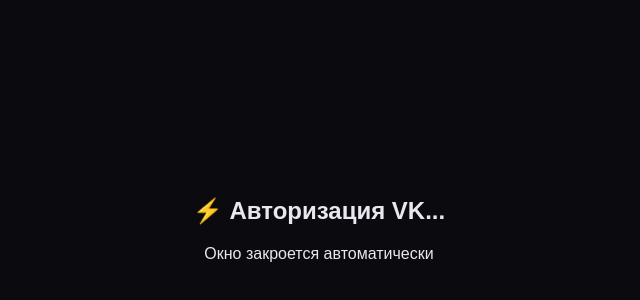
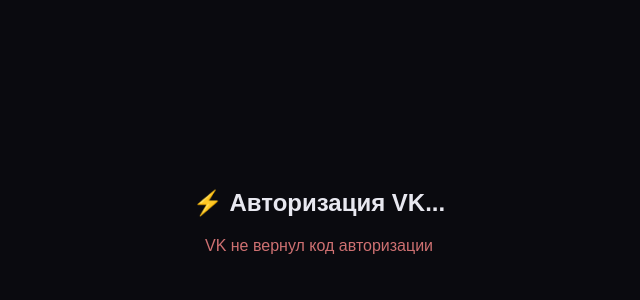
Before and after one commit to Fayvz501/citizen-monitor-v3, a website: page public/vk-callback.html in a window 1280 px wide. Shown: the part 180-480 px from the top of the page, without its empty margins (321-961 px from the left). Drawn offline with Linux system fonts and the light colour scheme.

Commit message:
Update vk-callback.html

```diff
--- a/public/vk-callback.html
+++ b/public/vk-callback.html
@@ -1,5 +1,71 @@
 <!DOCTYPE html>
-<html><head><title>VK Auth</title></head>
-<body style="background:#0a0a0f;color:#e8e8f0;font-family:sans-serif;display:flex;align-items:center;justify-content:center;height:100vh">
-<div style="text-align:center"><h2>⚡ Авторизация VK...</h2><p>Окно закроется автоматически</p></div>
-</body></html>
+<html lang="ru">
+<head>
+  <meta charset="UTF-8" />
+  <meta name="viewport" content="width=device-width, initial-scale=1.0" />
+  <title>VK Auth</title>
+</head>
+<body style="margin:0;background:#0a0a0f;color:#e8e8f0;font-family:sans-serif;display:flex;align-items:center;justify-content:center;height:100vh">
+  <div style="text-align:center;padding:24px">
+    <h2>⚡ Авторизация VK...</h2>
+    <p id="status" style="opacity:.8">Окно закроется автоматически</p>
+  </div>
+  <script>
+    (async function () {
+      const statusEl = document.getElementById('status');
+      const setStatus = (text, isError) => {
+        statusEl.textContent = text;
+        statusEl.style.color = isError ? '#ff8a8a' : '';
+      };
+
+      const url = new URL(window.location.href);
+      const code = url.searchParams.get('code');
+      const error = url.searchParams.get('error');
+      const errorDescription = url.searchParams.get('error_description');
+      const redirectUri = window.location.origin + '/vk-callback.html';
+
+      const payload = {
+        source: 'citizen-vk-auth',
+        code,
+        error,
+        error_description: errorDescription,
+        redirect_uri: redirectUri
+      };
+
+      if (window.opener && !window.opener.closed) {
+        try {
+          window.opener.postMessage(payload, window.location.origin);
+          setTimeout(() => window.close(), 300);
+          return;
+        } catch (e) {}
+      }
+
+      if (error) {
+        setStatus(errorDescription || error, true);
+        return;
+      }
+
+      if (!code) {
+        setStatus('VK не вернул код авторизации', true);
+        return;
+      }
+
+      try {
+        const res = await fetch('/api/auth/vk', {
+          method: 'POST',
+          headers: { 'Content-Type': 'application/json' },
+          body: JSON.stringify({ code, redirect_uri: redirectUri })
+        });
+        const data = await res.json();
+        if (!res.ok || !data.token) {
+          throw new Error(data.error || 'Ошибка авторизации VK');
+        }
+        localStorage.setItem('ct', data.token);
+        window.location.replace('/');
+      } catch (e) {
+        setStatus(e.message || 'Ошибка авторизации VK', true);
+      }
+    })();
+  </script>
+</body>
+</html>
```
